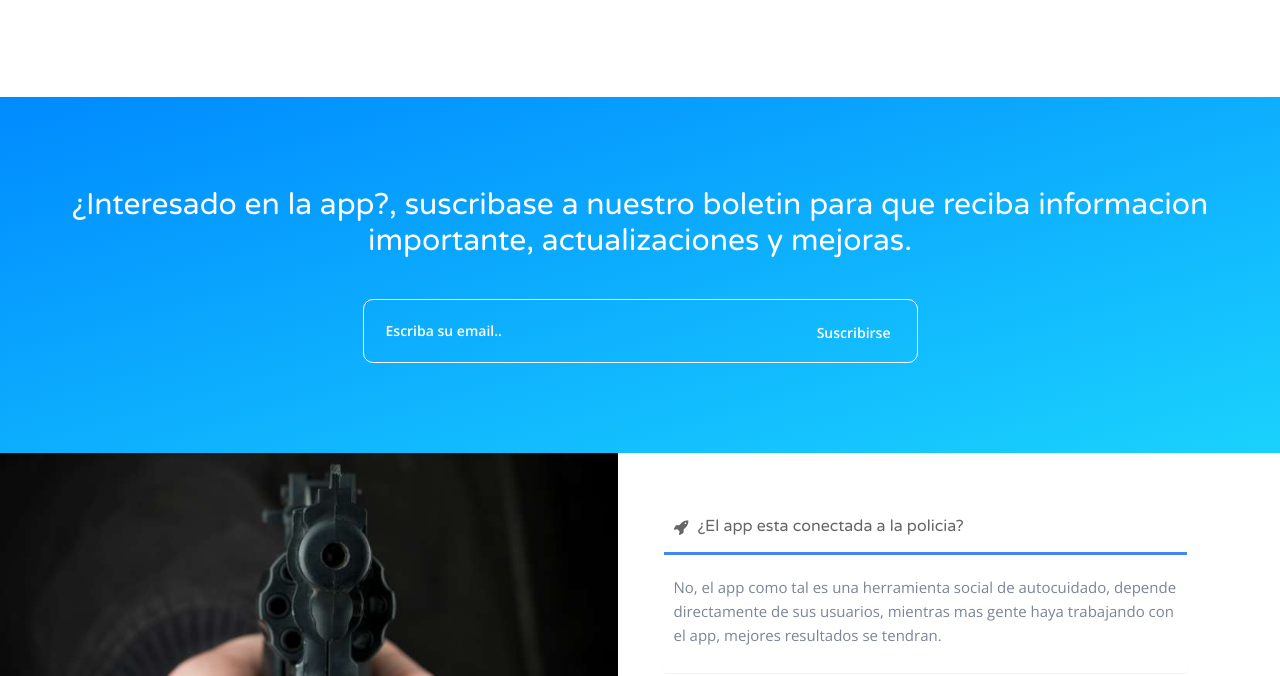
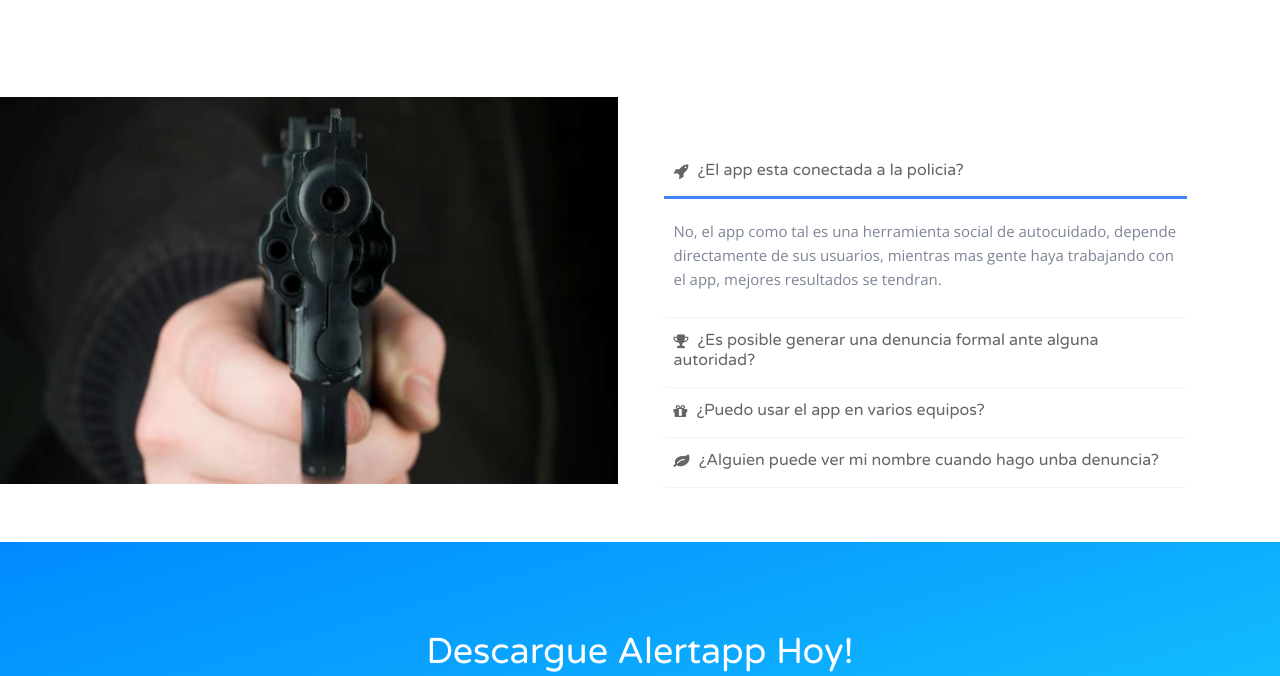
Before and after one commit to rickydj/alertapp, a plain HTML site: page site/index.html in a window 1280 px wide. Shown: the part 2103-2779 px from the top of the page. Drawn offline with nearby package versions, Linux system fonts and the light colour scheme.

Commit message:
Se quita la seccion de newsletter porque ya esta la seccion de preguntas

```diff
--- a/site/index.html
+++ b/site/index.html
@@ -334,50 +334,6 @@
 
 	</section>
 	<!--end section white with image -->
-
-	<!--begin section gradient - newsletter -->
-	<section class="section-gradient">
-
-		<!--begin container -->
-		<div class="container">
-
-			<!--begin row -->
-			<div class="row">
-
-				<!--begin col md 12 -->
-				<div class="col-md-12 text-center">
-
-					<!--begin newsletter-form -->
-					<h3 class="newsletter-title">¿Interesado en la app?, suscribase a nuestro boletin para que reciba informacion importante, actualizaciones y mejoras.</h3>
-
-				</div>
-				<!--end col md 12 -->
-
-				<!--begin col md 6-->
-				<div class="col-md-6 col-md-offset-3 newsletter_box">
-
-					<!--begin success_box -->
-					<p class="newsletter_success_box" style="display:none;">Hemos recibido su mensaje y nos contactaremos muy pronto</p>
-					<!--end success_box -->
-
-					<form id="newsletter-form" class="newsletter_form" action="php/newsletter.php" method="post">
-						<input type="email" name="nf_email" placeholder="Escriba su email.." class="newsletter-input">
-						<input type="submit" value="Suscribirse" class="btn-newsletter">
-					</form>
-					<!--end newsletter-form -->
-
-				</div>
-				<!--end col md 8 -->
-
-			</div>
-			<!--end row -->
-
-		</div>
-		<!--end container -->
-
-	</section>
-	<!--end section gradient newsletter -->
-
 
 
 	<!--begin section-white -->
```
